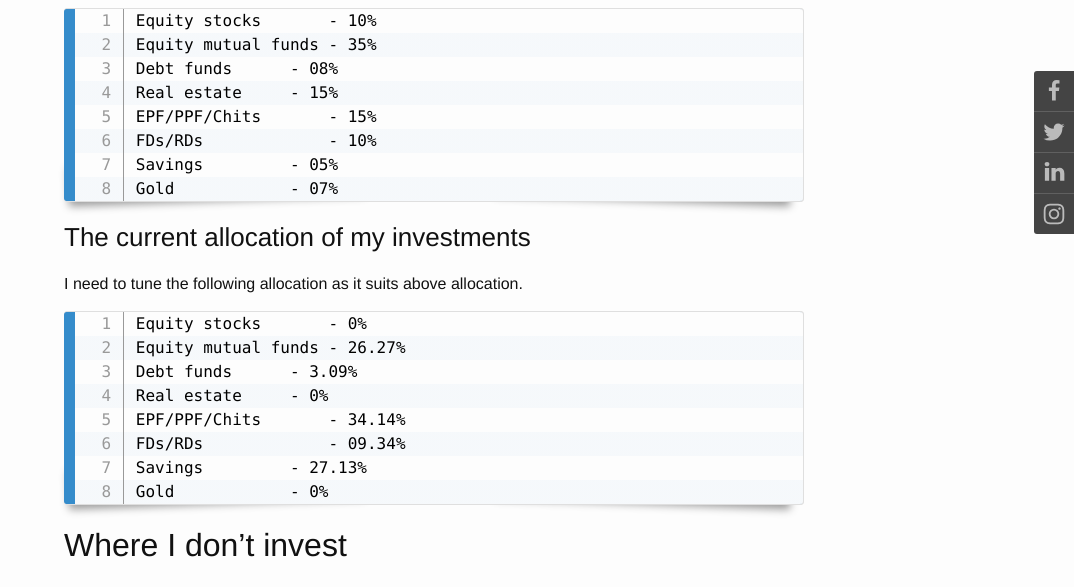
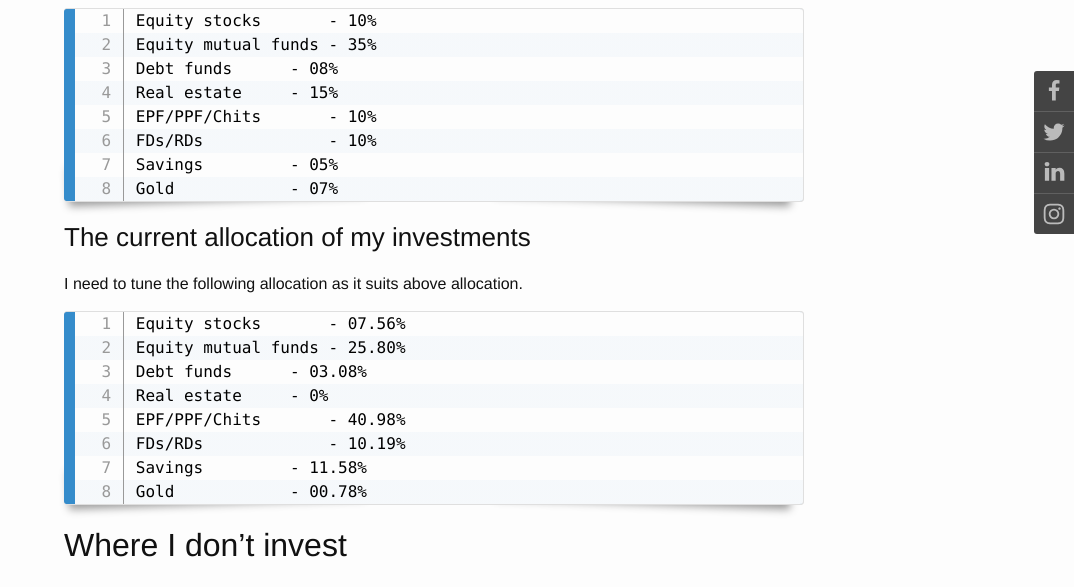
Before and after one commit to itsnayabsd/website, a Jekyll site: the page built from _posts/financial/2019-09-30-financial-freedom.md, in a window 1280 px wide and 900 px high, scrolled down 1061 px. Shown: the part 249-836 px from the top of the window, without its empty margins (206-1280 px from the left). Built offline with Jekyll 4.4.1, drawn with Linux system fonts in a browser that asks for light colours; comment, search, counter and statistics services are not loaded.

Commit message:
Modified financial freedom

````diff
--- a/_posts/financial/2019-09-30-financial-freedom.md
+++ b/_posts/financial/2019-09-30-financial-freedom.md
@@ -6,7 +6,7 @@ comments: true
 google_adsense: true
 excerpt: The lessons I learned form the book From Rat Race to the Financial Freedom by Manoj Arora and my journey after that to reach financial freedom
 keywords: journey to financial freedom, race rate to financial freedom, financial freedom book, how to achieve financial freedom, financial freedom India
-date: 2020-01-29 22:15:48 +5:30
+date: 2020-03-31 22:06:44 +5:30
 image: /assets/img/financial_freedom_by_manoj_arora.jpg
 ---
 This page gives the overview of what I learned from the book **From Rat Race to Financial Freedom** by *Manoj Arora*.
@@ -39,7 +39,7 @@ Equity stocks		- 10%
 Equity mutual funds	- 35%
 Debt funds		- 08%
 Real estate		- 15%
-EPF/PPF/Chits		- 15%
+EPF/PPF/Chits		- 10%
 FDs/RDs		        - 10%
 Savings			- 05%
 Gold			- 07%
@@ -48,14 +48,14 @@ Gold			- 07%
 ### The current allocation of my investments
 I need to tune the following allocation as it suits above allocation.
 ```
-Equity stocks		- 0%
-Equity mutual funds	- 26.27%
-Debt funds		- 3.09%
+Equity stocks		- 07.56%
+Equity mutual funds	- 25.80%
+Debt funds		- 03.08%
 Real estate		- 0%
-EPF/PPF/Chits		- 34.14%
-FDs/RDs		        - 09.34%
-Savings			- 27.13%
-Gold			- 0%
+EPF/PPF/Chits		- 40.98%
+FDs/RDs		        - 10.19%
+Savings			- 11.58%
+Gold			- 00.78%
 ```
 
 ## Where I don't invest
````
